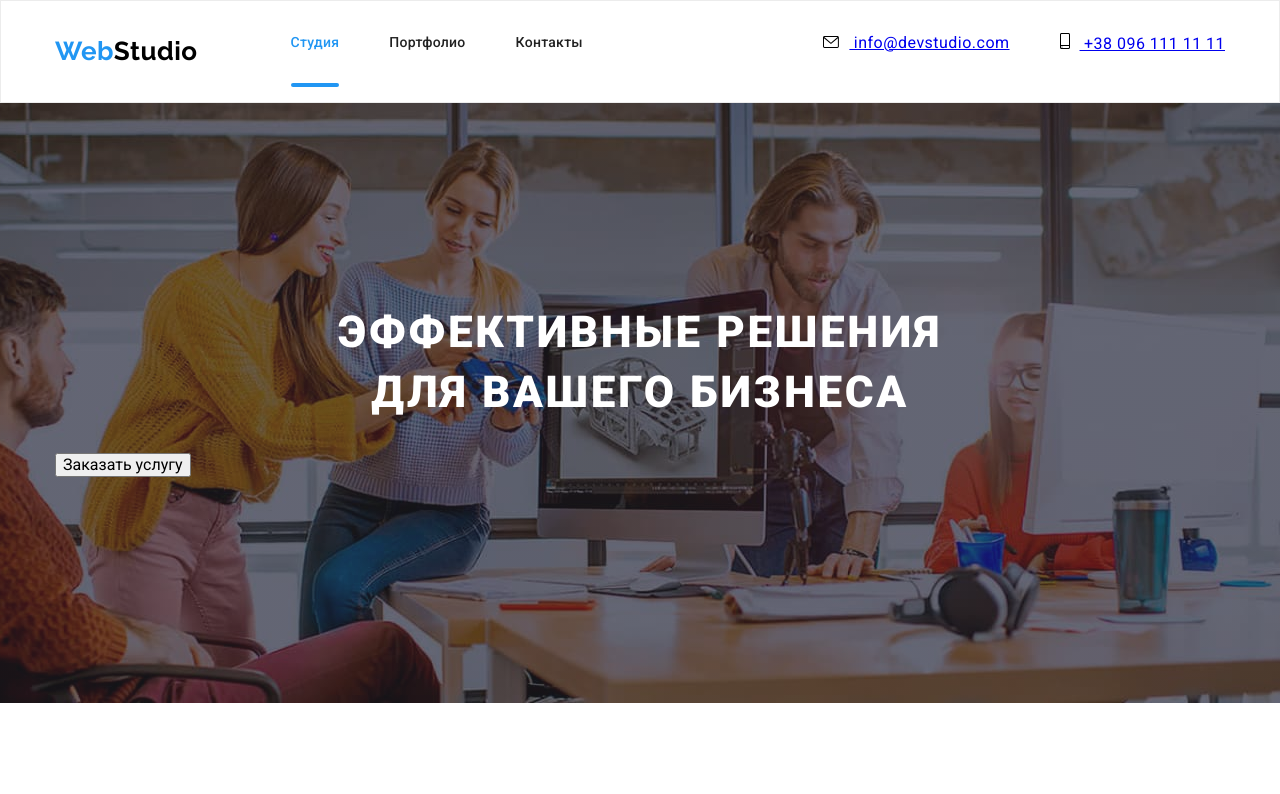
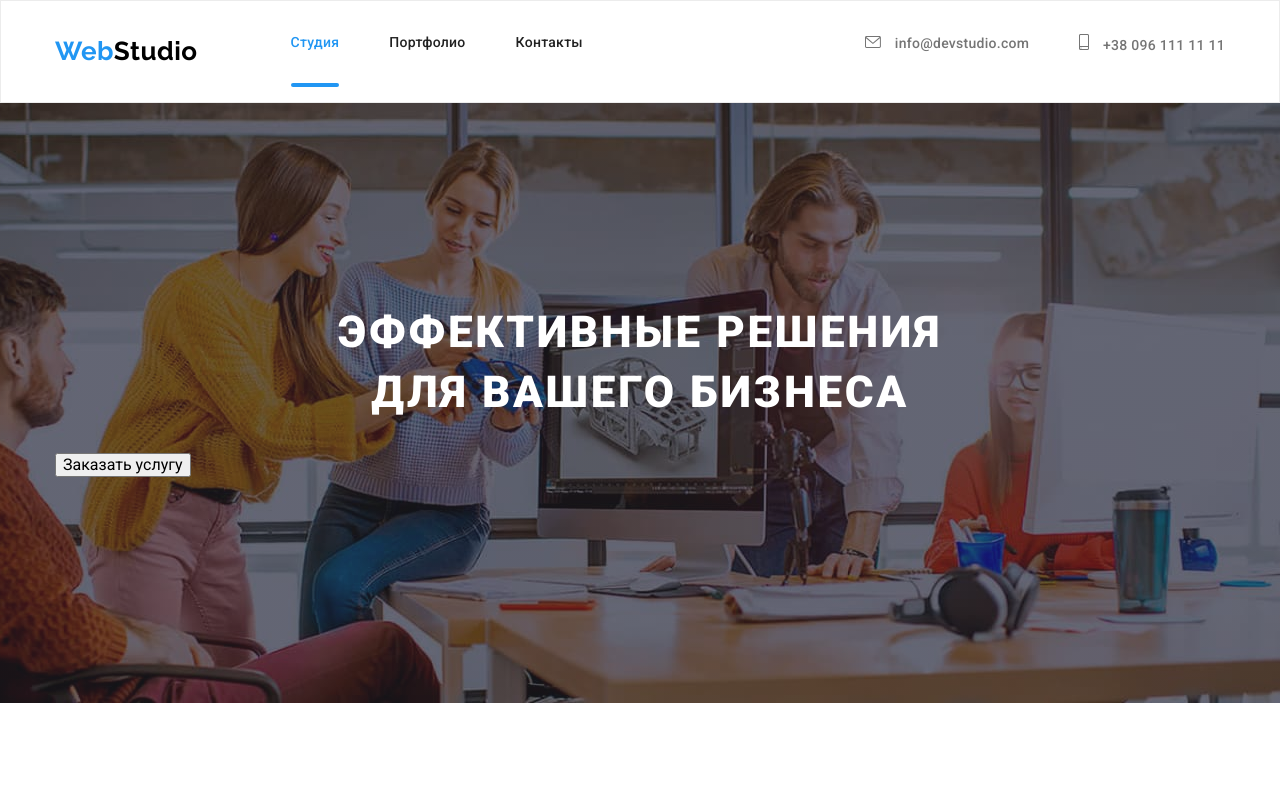
Before and after one commit to VitaliiShalamai/goit-markup-hw-07, a plain HTML site: page index.html in a window 1280 px wide. Shown: the top 794 px of the page. Drawn offline with nearby package versions, Linux system fonts and the light colour scheme; files that its build step writes are made by us from their sources.

Commit message:
Старт

```diff
--- a/sass/layout/_header.scss
+++ b/sass/layout/_header.scss
@@ -93,27 +93,28 @@
 }
 
 
-// .contacts,
-// .contacts__link,
-// .link-contact {
-//     color          : var(--primary-text-color);
-//     fill           : var(--primary-text-color);
-//     font-weight    : 500;
-//     font-size      : 14px;
-//     line-height    : 1.14;
-//     letter-spacing : 0.02em;
-//     text-decoration: none;
 
-//     transition: fill 250ms cubic-bezier(0.4, 0, 0.2, 1),
-//         color 250ms cubic-bezier(0.4, 0, 0.2, 1);
-// }
+.contacts,
+.contacts__link,
+.link-contact {
+    color          : var(--primary-text-color);
+    fill           : var(--primary-text-color);
+    font-weight    : 500;
+    font-size      : 14px;
+    line-height    : 1.14;
+    letter-spacing : 0.02em;
+    text-decoration: none;
 
-// .contacts .contacts__link:hover,
-// .contacts .contacts__link:focus,
-// .footer-nav .link-contact:hover,
-// .footer-nav .link-contact:focus,
-// .footer-nav .link-office:hover,
-// .footer-nav .link-office:focus {
-//     color: var(--accent-color);
-//     fill : var(--accent-color);
-// }
+    transition: fill 250ms cubic-bezier(0.4, 0, 0.2, 1),
+        color 250ms cubic-bezier(0.4, 0, 0.2, 1);
+}
+
+.contacts .contacts__link:hover,
+.contacts .contacts__link:focus,
+.footer-nav .link-contact:hover,
+.footer-nav .link-contact:focus,
+.footer-nav .link-office:hover,
+.footer-nav .link-office:focus {
+    color: var(--accent-color);
+    fill : var(--accent-color);
+}
```
Also changed, not shown: sass/utils/_placeholder.scss (+10 -11 lines), draft.html (deleted), sass/main.css, 2 other files.
